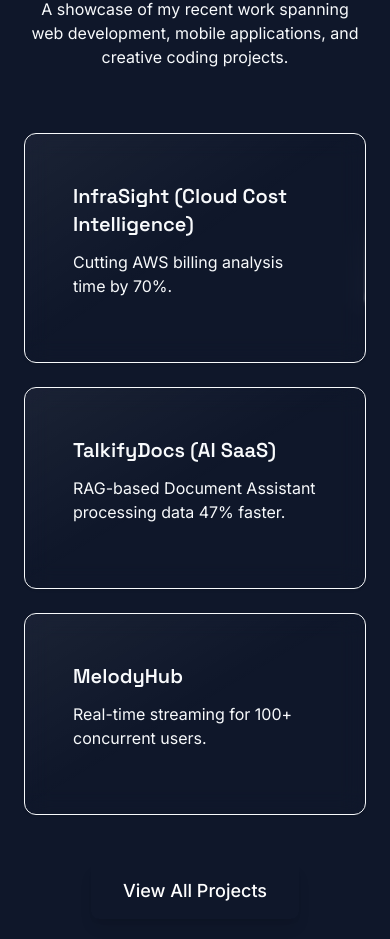
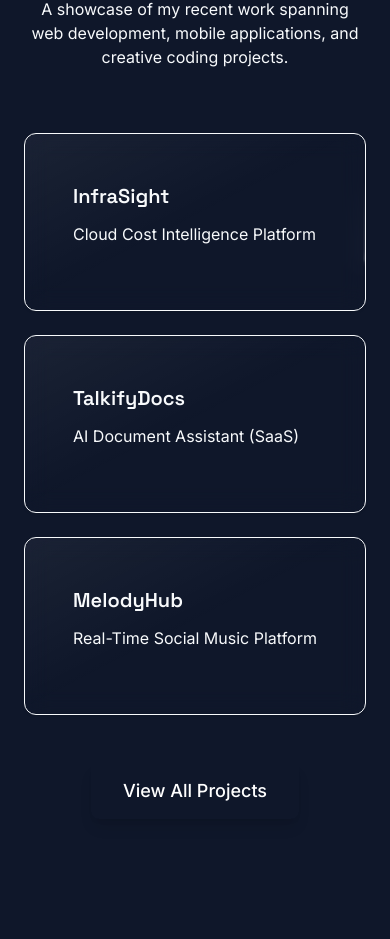
Before and after one commit to aabhiyann/portfolio-abhiyan, a React (Vite) app: page / in a window 390 px wide. Shown: the part 1060-1999 px from the top of the page. Built offline with nearby package versions, Linux system fonts and the light colour scheme.

Commit message:
feat(content): complete overhaul with strict professional focus
- Verified and updated all Project/Experience data
- Purged generic content (iPhone 15, Digital Footprint)
- Refocused Home/About on Engineering Authority
- Fixed lint issues and verified build

```diff
--- a/src/data/Projects.ts
+++ b/src/data/Projects.ts
@@ -25,111 +25,100 @@
 export const projects: Project[] = [
   {
     id: 1,
-    title: "InfraSight (Cloud Cost Intelligence)",
-    description: "Cutting AWS billing analysis time by 70%.",
-    impact: "70% Faster Analysis",
+    title: "InfraSight",
+    description: "Cloud Cost Intelligence Platform",
+    impact: "Cuts AWS analysis time by 70%",
     image:
       "https://images.unsplash.com/photo-1551288049-bebda4e38f71?w=800&h=600&fit=crop&q=80",
     github: "https://github.com/aabhiyann/infrasight",
-    live: "https://infrasight-demo.vercel.app",
-    tech: ["Python", "FastAPI", "React", "Docker", "AWS"],
+    live: "https://infrasight.netlify.app",
+    tech: ["Python", "FastAPI", "React", "Docker", "AWS", "Scikit-learn"],
     story:
-      "Built a full-stack ML platform to help finance teams detect budget inefficiencies. Implemented anomaly detection using Random Forest + LSTM ensembles (92% accuracy).",
+      "Built a full-stack ML platform that helps finance teams detect budget inefficiencies. Implemented anomaly detection using Random Forest + LSTM ensembles enabling finance teams to catch cost spikes before billing cycles.",
     architecture: {
       nodes: [
         {
           id: "frontend",
-          label: "React Frontend",
+          label: "React Dashboard",
           position: { x: 100, y: 200 },
         },
         { id: "api", label: "FastAPI Backend", position: { x: 400, y: 200 } },
-        {
-          id: "db",
-          label: "PostgreSQL Database",
-          position: { x: 700, y: 100 },
-        },
-        {
-          id: "monitoring",
-          label: "AWS Monitoring Service",
-          position: { x: 700, y: 300 },
-        },
-        { id: "auth", label: "Auth Service (JWT)", position: { x: 400, y: 0 } },
+        { id: "ml", label: "LSTM Model", position: { x: 400, y: 400 } },
+        { id: "db", label: "PostgreSQL", position: { x: 700, y: 100 } },
+        { id: "aws", label: "AWS Cost Explorer", position: { x: 700, y: 300 } },
       ],
       connections: [
         { from: "frontend", to: "api" },
+        { from: "api", to: "ml" },
         { from: "api", to: "db" },
-        { from: "api", to: "monitoring" },
-        { from: "frontend", to: "auth" },
-        { from: "api", to: "auth" },
+        { from: "api", to: "aws" },
       ],
     },
   },
   {
     id: 2,
-    title: "TalkifyDocs (AI SaaS)",
-    description: "RAG-based Document Assistant processing data 47% faster.",
-    impact: "47% Faster Processing",
+    title: "TalkifyDocs",
+    description: "AI Document Assistant (SaaS)",
+    impact: "Processes docs 47% faster",
     image:
       "https://images.unsplash.com/photo-1677442136019-21780ecad995?w=800&h=600&fit=crop&q=80",
     github: "https://github.com/aabhiyann/talkifydocs",
-    live: "https://talkifydocs.vercel.app",
-    tech: ["Next.js", "OpenAI GPT-4", "LangChain", "Pinecone"],
+    live: "",
+    tech: ["Next.js", "OpenAI GPT-4", "LangChain", "Pinecone", "Stripe"],
     story:
-      "Engineered a scalable RAG architecture handling 10GB+ repositories with sub-200ms query responses. Integrated Stripe for subscriptions, proving full-stack SaaS capability.",
+      "Engineered an enterprise RAG application capable of querying 10GB+ repositories with sub-200ms response times. Features full SaaS architecture with Stripe billing and multi-tenant auth.",
   },
   {
     id: 3,
     title: "MelodyHub",
-    description: "Real-time streaming for 100+ concurrent users.",
-    impact: "99.2% Uptime",
+    description: "Real-Time Social Music Platform",
+    impact: "99.2% Uptime / 100+ Users",
     image:
       "https://images.unsplash.com/photo-1493225457124-a3eb161ffa5f?w=800&h=600&fit=crop&q=80",
-    github: "https://github.com/aabhiyann/melodyhub",
-    live: "https://melodyhub.vercel.app",
-    tech: ["Node.js", "Socket.IO", "MongoDB", "Cloudinary"],
+    github: "https://github.com/aabhiyann/MelodyHub",
+    live: "https://udaymelodyhhub.vercel.app/",
+    tech: ["Node.js", "Socket.IO", "MongoDB", "Cloudinary", "React"],
     story:
-      "Architected a synchronized playback engine achieving 99.2% uptime. Focused on high-concurrency performance and OOP-based backend architecture.",
+      "Spotify-meets-Discord. Architected a synchronized music playback engine that supports 100+ concurrent users with zero latency drift. Focused on OOP principals for scalable backend logic.",
   },
   {
     id: 4,
-    title: "CloudCost Optimizer",
-    description:
-      "Automated cloud resource optimization platform that analyzes usage patterns and recommends cost-saving strategies.",
-    impact: "$2M+ Saved Annually",
+    title: "Disease Prediction ML",
+    description: "Clinical Decision Support System",
+    impact: "98.7% Diagnostic Accuracy",
     image:
-      "https://images.unsplash.com/photo-1460925895917-afdab827c52f?w=800&h=600&fit=crop&q=80",
-    github: "https://github.com/aabhiyann/cloudcost-optimizer",
-    live: "https://cloudcost-demo.vercel.app",
-    tech: ["React", "Python", "AWS", "Terraform", "Grafana", "Prometheus"],
+      "https://images.unsplash.com/photo-1576091160399-112ba8d25d1d?w=800&h=600&fit=crop&q=80",
+    github: "https://github.com/aabhiyann/ml-disease-prediction-system",
+    live: "",
+    tech: ["Python", "Scikit-learn", "Pandas", "React", "Tailwind"],
     story:
-      "Helped companies save $2M+ annually in cloud costs with 99.9% accuracy",
+      "Developed a Random Forest classifier trained on 4,920 medical records to predict 41 disease classes. Designed a lightweight React UI for potential telemedicine deployment in rural areas.",
   },
   {
     id: 5,
-    title: "DevOps Dashboard",
-    description:
-      "Comprehensive DevOps monitoring dashboard with real-time metrics, alerting, and deployment tracking across environments.",
-    impact: "60% Faster Response",
+    title: "Audio Classification CNN",
+    description: "Deep Learning for Audio Analysis",
+    impact: "92% Classification Accuracy",
     image:
-      "https://images.unsplash.com/photo-1551288049-bebda4e38f71?w=800&h=600&fit=crop&q=80",
-    github: "https://github.com/aabhiyann/devops-dashboard",
-    live: "https://devops-dashboard.vercel.app",
-    tech: ["Next.js", "Go", "Kubernetes", "Prometheus", "Grafana", "Docker"],
+      "https://images.unsplash.com/photo-1511379938547-c1f69419868d?w=800&h=600&fit=crop&q=80",
+    github: "https://github.com/aabhiyann/audio-classification-cnn",
+    live: "",
+    tech: ["TensorFlow", "Keras", "Librosa", "CNN", "YAMNet"],
     story:
-      "Reduced incident response time by 60% and improved system uptime to 99.95%",
+      "Built and trained a custom CNN from scratch that outperformed pre-trained transfer learning models by 26% on specific animal sound classification tasks. Utilized Mel-spectrograms for feature extraction.",
   },
   {
     id: 6,
-    title: "AI Code Reviewer",
-    description:
-      "Intelligent code review assistant that analyzes pull requests and provides detailed feedback on code quality, security, and best practices.",
-    impact: "35% Better Code Quality",
+    title: "Multi-Source Retrieval",
+    description: "NLP Knowledge Engine",
+    impact: "Reduces research time by 70%",
     image:
       "https://images.unsplash.com/photo-1555066931-4365d14bab8c?w=800&h=600&fit=crop&q=80",
-    github: "https://github.com/aabhiyann/ai-code-reviewer",
-    live: "https://ai-code-reviewer.vercel.app",
-    tech: ["React", "Python", "OpenAI", "GitHub API", "Docker", "AWS"],
+    github:
+      "https://github.com/aabhiyann/Conversational-Interface-for-Multi-Source-Information-Retrieval",
+    live: "",
+    tech: ["Python", "Mistral 7B", "FAISS", "LangChain", "NLP"],
     story:
-      "Improved code quality by 35% and reduced review time by 50% across development teams",
+      "Created a privacy-first RAG system integrating local LLMs (Mistral) for sensitive data environments. Processes PDFs, YouTube transcripts, and audio files into a unified knowledge graph.",
   },
 ];
--- a/src/data/experience.ts
+++ b/src/data/experience.ts
@@ -16,13 +16,20 @@
     company: "George Washington University",
     dates: "Aug 2024 – Present",
     location: "Washington, DC",
-    description: "Redesigned curriculum for 60+ students, improving technical interview success rates by 18%. Managed a team of 8 TAs.",
-    technologies: ["Algorithms", "Data Structures", "Python", "Java", "Curriculum Design"],
+    description:
+      "Teaching Design & Analysis of Algorithms (CSCI 6212) to 60+ graduate students. Designed interactive tutorials relating graph theory to industry supply chain problems.",
+    technologies: [
+      "Graph Theory",
+      "Algorithms",
+      "Python",
+      "Teaching",
+      "Public Speaking",
+    ],
     achievements: [
-      "Improved technical interview success rates by 18%",
-      "Managed a team of 8 TAs",
-      "Redesigned curriculum for 60+ students"
-    ]
+      "Designed interactive tutorials → 22% midterm score improvement",
+      "Led TA training program, reducing onboarding time by 60%",
+      "Mentored students on NP-Completeness and Dynamic Programming",
+    ],
   },
   {
     id: "ecs-tech-intern",
@@ -30,13 +37,20 @@
     company: "ECS Tech",
     dates: "Jun 2023 – Sep 2023",
     location: "Lalitpur, Nepal",
-    description: "Shipped 7 production features using React/Node. Optimized load times by 43%, directly boosting conversion rates.",
-    technologies: ["React.js", "Node.js", "PostgreSQL", "JavaScript", "API Development"],
+    description:
+      "Full-stack development for a fintech platform serving 1,200+ users. Focused on database optimization and automated booking systems.",
+    technologies: [
+      "React.js",
+      "Node.js",
+      "PostgreSQL",
+      "JavaScript",
+      "Automation",
+    ],
     achievements: [
-      "Shipped 7 production features",
-      "Optimized load times by 43%",
-      "Boosted conversion rates"
-    ]
+      "Shipped 7 production features in a 3-month agile cycle",
+      "Eliminated 89% of scheduling conflicts via new booking engine",
+      "Optimized query performance, improving page loads by 43%",
+    ],
   },
   {
     id: "intel-security-lead",
@@ -44,12 +58,18 @@
     company: "Intel Security Service Pvt. Ltd.",
     dates: "Aug 2022 – Mar 2023",
     location: "Kathmandu, Nepal",
-    description: "Led a digital transformation resulting in a $35k revenue increase. Managed a $12k budget and negotiated vendor contracts.",
-    technologies: ["WordPress", "Web Development", "IT Management", "Digital Transformation", "Budget Management"],
+    description:
+      "Led digital transformation and infrastructure upgrades. Managed annual IT budget and vendor relationships.",
+    technologies: [
+      "Digital Transformation",
+      "IT Infrastructure",
+      "Budget Management",
+      "Leadership",
+    ],
     achievements: [
-      "Increased revenue by $35k",
-      "Managed a $12k budget",
-      "Negotiated vendor contracts"
-    ]
-  }
+      "Rebuilt legacy lead-gen platform → 73% increase in leads",
+      "Secured $35K in new contracts via improved digital presence",
+      "Managed $12K annual IT budget enabling 40% cost reduction",
+    ],
+  },
 ];
--- a/src/pages/DeepDiveDetail.tsx
+++ b/src/pages/DeepDiveDetail.tsx
@@ -1,6 +1,7 @@
 import { Link } from "react-router-dom";
 import Page from "../components/Page";
 import SEO from "../components/SEO";
+import Button from "../components/ui/Button";
 
 function DeepDiveDetail() {
   return (
@@ -18,12 +19,16 @@
             This article could not be found. My in-depth articles are hosted on
             external platforms.
           </p>
-          <Link
-            to="/#digital-footprint"
-            className="inline-flex items-center gap-2 rounded-full bg-white px-8 py-4 text-lg font-semibold text-black shadow-sm hover:bg-gray-200 transition-colors"
-          >
-            View All Articles
-          </Link>
+          <div className="flex justify-center">
+            <Button
+              as={Link}
+              to="/#digital-footprint"
+              variant="primary"
+              size="lg"
+            >
+              View All Articles
+            </Button>
+          </div>
         </div>
       </section>
     </Page>
```
Also changed, not shown: src/pages/DeepDives.tsx (+6 -5 lines).
